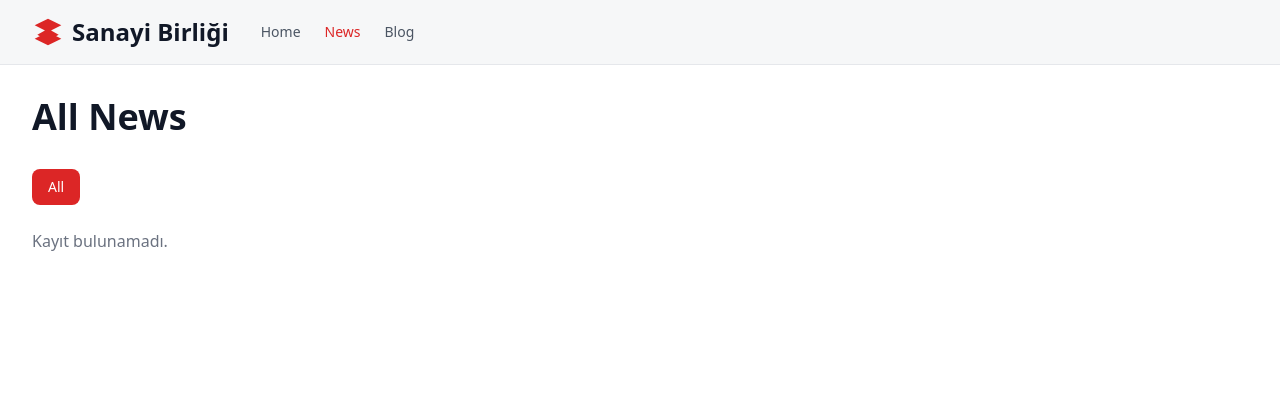
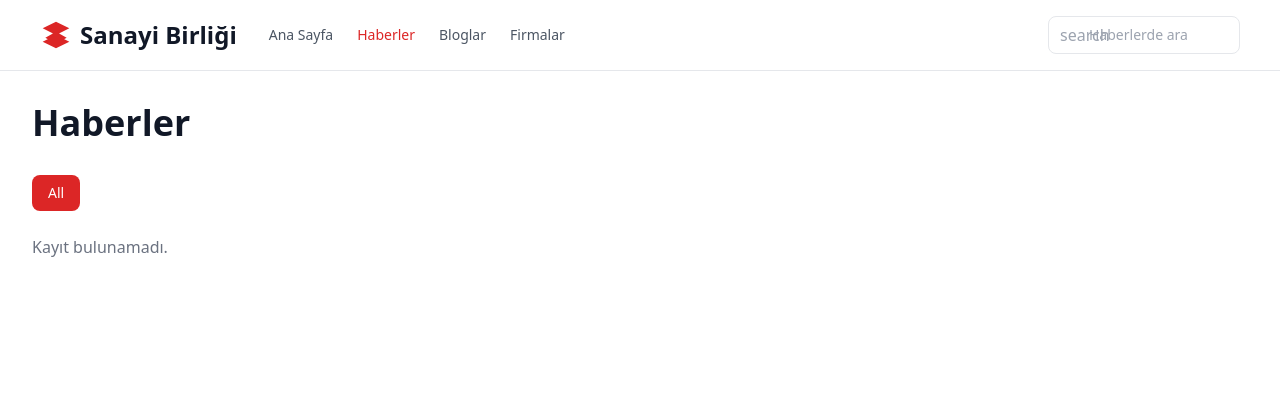
Before and after one commit to sercantrhnn/blog, a Symfony app: template templates/news/index.html.twig in a window 1280 px wide. Shown: the top 420 px of the page. Run offline with Twig, Linux system fonts and the light colour scheme; the template is opened without the code that fills it, so the values that code supplies are empty; some libraries are stand-ins or nearby versions.

Commit message:
Ön yüz tasarım çalışmaları yapıldı.

```diff
--- a/templates/blog/show.html.twig
+++ b/templates/blog/show.html.twig
@@ -18,7 +18,7 @@
           </div>
           <nav class="hidden md:flex items-center gap-8">
             <a class="text-sm font-medium text-slate-600 hover:text-red-600" href="{{ path('home_index') }}">Home</a>
-            <a class="text-sm font-medium text-slate-600 hover:text-red-600" href="{{ path('public_blog_index') }}">Blog</a>
+            <a class="text-sm font-medium text-slate-600 hover:text-red-600" href="{{ path('public_blog_index') }}">Bloglar</a>
           </nav>
         </div>
       </div>
--- a/templates/news/index.html.twig
+++ b/templates/news/index.html.twig
@@ -1,6 +1,6 @@
 {% extends 'base.html.twig' %}
 
-{% block title %}Tüm Haberler{% endblock %}
+{% block title %}Haberler{% endblock %}
 
 {% block stylesheets %}
   <script src="https://cdn.tailwindcss.com?plugins=forms,container-queries"></script>
@@ -11,28 +11,35 @@
 
 {% block body %}
 <div class="flex flex-col min-h-screen">
-  <header class="bg-background-light border-b border-gray-200">
-    <div class="container mx-auto px-4 sm:px-6 lg:px-8">
-      <div class="flex items-center justify-between h-16">
+  <header class="flex items-center justify-between whitespace-nowrap border-b border-gray-200 px-10 py-4">
         <div class="flex items-center gap-8">
           <div class="flex items-center gap-2 text-primary">
             <svg class="h-8 w-8 text-red-600" fill="currentColor" viewBox="0 0 24 24" xmlns="http://www.w3.org/2000/svg"><path d="M12 2L2 7l10 5 10-5-10-5zm0 7.5L4 14l8 4.5 8-4.5-8-4.5zM2 17l10 5 10-5-10-5-10 5z"></path></svg>
             <h1 class="text-2xl font-bold text-gray-900">Sanayi Birliği</h1>
           </div>
           <nav class="hidden md:flex items-center gap-6">
-            <a class="text-sm font-medium text-gray-600 hover:text-primary transition-colors" href="{{ path('home_index') }}">Home</a>
-            <a class="text-sm font-medium text-primary" href="{{ path('public_news_index') }}">News</a>
-            <a class="text-sm font-medium text-gray-600 hover:text-primary transition-colors" href="{{ path('public_blog_index') }}">Blog</a>
+            <a class="text-sm font-medium text-gray-600 hover:text-primary transition-colors" href="{{ path('home_index') }}">Ana Sayfa</a>
+            <a class="text-sm font-medium text-primary" href="{{ path('public_news_index') }}">Haberler</a>
+            <a class="text-sm font-medium text-gray-600 hover:text-primary transition-colors" href="{{ path('public_blog_index') }}">Bloglar</a>
+            <a class="text-sm font-medium text-gray-600 hover:text-primary transition-colors" href="{{ path('public_companies_index') }}">Firmalar</a>
           </nav>
         </div>
-      </div>
-    </div>
+        <div class="flex items-center gap-4">
+          <div class="relative hidden sm:block">
+            <span class="material-symbols-outlined absolute left-3 top-1/2 -translate-y-1/2 text-gray-400">search</span>
+            <input class="form-input w-48 rounded-lg border-gray-200 bg-white/50 pl-10 pr-4 py-2 text-sm placeholder:text-gray-400 focus:border-primary focus:ring-primary" placeholder="Haberlerde ara" value="" />
+          </div>
+        </div>
   </header>
 
   <main class="flex-grow container mx-auto px-4 sm:px-6 lg:px-8 py-8">
     <div class="max-w-7xl mx-auto">
-      <div class="mb-8">
-        <h2 class="text-4xl font-bold text-gray-900">All News</h2>
+      <div class="flex flex-col md:flex-row justify-between items-start md:items-center gap-4 mb-8">
+        <h2 class="text-4xl font-bold text-gray-900">Haberler</h2>
+        <div class="relative sm:hidden w-full">
+          <span class="material-symbols-outlined absolute left-3 top-1/2 -translate-y-1/2 text-gray-400">search</span>
+          <input class="form-input w-full rounded-lg border-gray-200 bg-white/50 pl-10 pr-4 py-3 text-sm placeholder:text-gray-400 focus:border-primary focus:ring-primary" placeholder="Haberlerde ara" value="" />
+        </div>
       </div>
 
       <div class="mb-6 flex flex-wrap gap-2">
--- a/templates/news/show.html.twig
+++ b/templates/news/show.html.twig
@@ -18,7 +18,7 @@
         </div>
         <nav class="hidden md:flex items-center gap-8">
           <a class="text-sm font-medium hover:text-red-600" href="{{ path('home_index') }}">Home</a>
-          <a class="text-sm font-medium hover:text-red-600" href="{{ path('public_news_index') }}">News</a>
+          <a class="text-sm font-medium hover:text-red-600" href="{{ path('public_news_index') }}">Haberler</a>
         </nav>
       </div>
     </div>
```
Also changed, not shown: templates/blog/index.html.twig (+6 -6 lines), templates/companies/index.html.twig (+8 -10 lines), templates/home/index.html.twig (+7 -7 lines).
